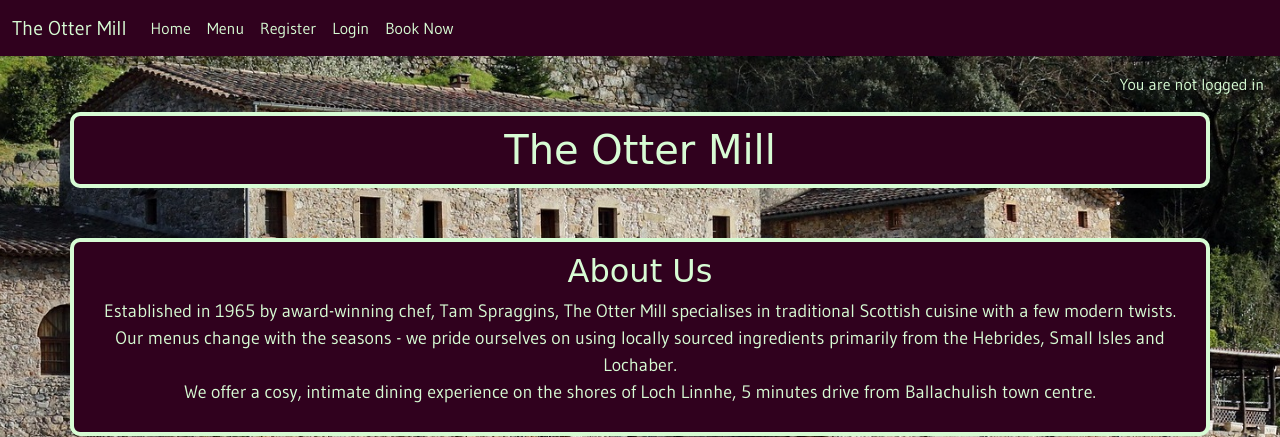
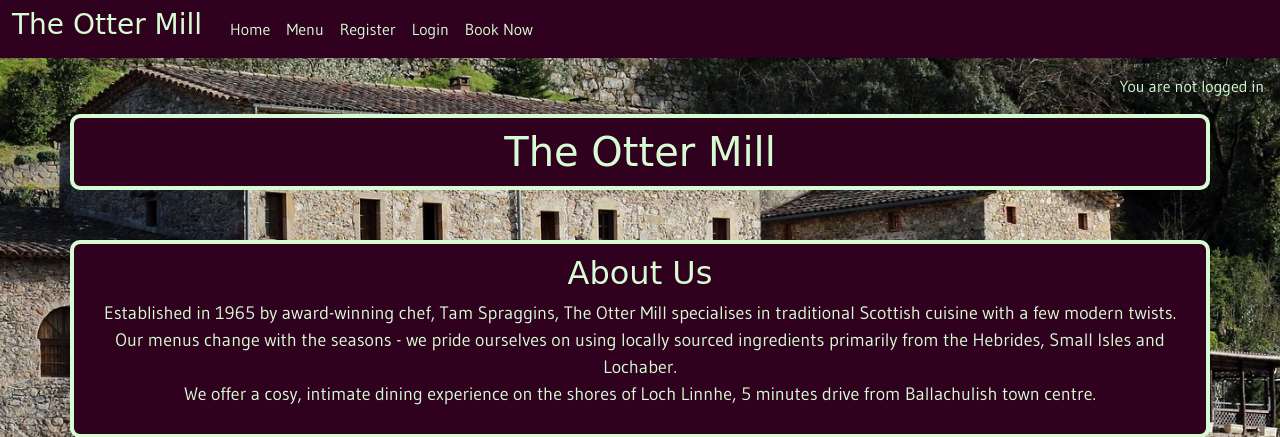
Before and after one commit to DTT2411/the-otter-mill, a Django app: page / in a window 1280 px wide. Shown: the top 437 px of the page. Run offline with Django 4.2, Linux system fonts and the light colour scheme; some libraries are stand-ins or nearby versions; some web fonts are replaced.

Commit message:
Add custom styling to the restaurant name in the nav-bar to distinguish this from page links.

```diff
--- a/static/css/style.css
+++ b/static/css/style.css
@@ -8,7 +8,6 @@
     --primary-color: #30011E;
     --secondary-color: #d7fcd4;
     --tertiary-color: #B6CCA1;
-
 }
 
 
@@ -25,13 +24,19 @@ h1, h2, h3, h4 {
 
 nav {
     background-color: var(--primary-color);
+    font-family: var(--main-font);
 }
 
-.navbar-brand, .nav-link {
-    color: var(--secondary-color);
+.navbar-header {
+    margin-right: 20px;
 }
 
-.navbar-brand:hover, .nav-link:hover {
+.nav-link {
+    color: var(--secondary-color);
+    font-family: var(--main-font);
+}
+
+.nav-link:hover {
     color: var(--tertiary-color);
 }
 
@@ -83,8 +88,6 @@ footer i {
     color: var(--primary-color);
     background-color: var(--secondary-color);
 }
-
-
 
 /* Custom styling for reservation_form.html */
 
--- a/templates/base.html
+++ b/templates/base.html
@@ -21,7 +21,7 @@
     <!-- Navigation -->
     <nav class="navbar navbar-expand-lg">
         <div class="container-fluid">
-            <a class="navbar-brand" href="#">The Otter Mill</a>
+            <h3 class="navbar-header">The Otter Mill</h3>
             <button class="navbar-toggler" type="button" data-bs-toggle="collapse" data-bs-target="#navbarSupportedContent" aria-controls="navbarSupportedContent" aria-expanded="false" aria-label="Toggle navigation">
                 <span class="navbar-toggler-icon"></span>
             </button>
```
